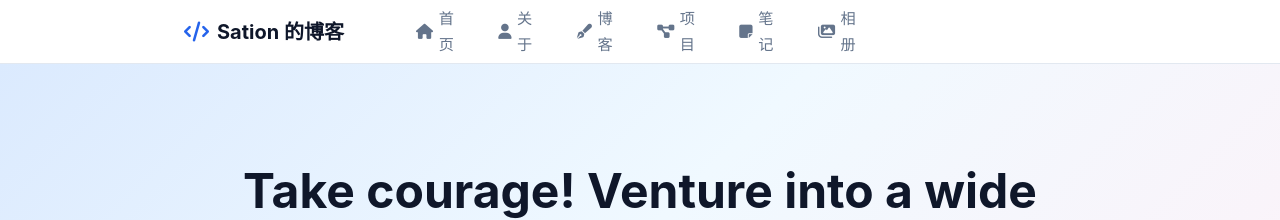
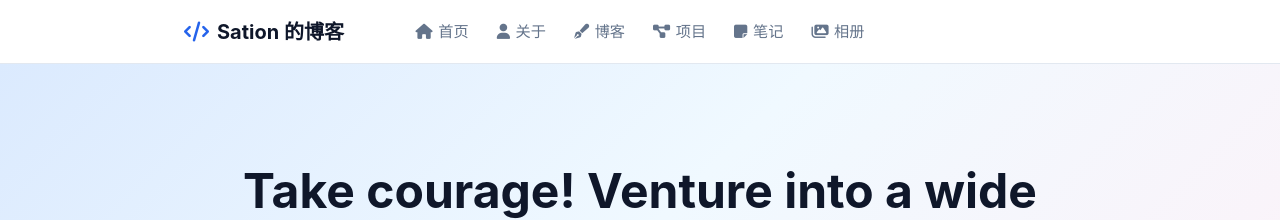
Before and after one commit to sationw/sationw.github.io, a Jekyll site: the page built from index.html, in a window 1280 px wide. Shown: the top 220 px of the page. Built offline with Jekyll 4.4.1, drawn with Linux system fonts in a browser that asks for light colours.

Commit message:
fix: 修复导航栏选项水平显示

```diff
--- a/_layouts/default.html
+++ b/_layouts/default.html
@@ -19,9 +19,11 @@
   <!-- Navigation -->
   <nav class="navbar">
     <div class="container">
+      <div class="navbar-left">
         <a href="{{ '/' | relative_url }}" class="navbar-brand">
           <i class="fas fa-code"></i> {{ site.title }}
         </a>
+      </div>
       <ul class="navbar-nav">
         <li><a href="{{ '/' | relative_url }}"><i class="fas fa-home"></i> 首页</a></li>
         <li><a href="{{ '/about' | relative_url }}"><i class="fas fa-user"></i> 关于</a></li>
@@ -30,9 +32,11 @@
         <li><a href="{{ '/notes' | relative_url }}"><i class="fas fa-sticky-note"></i> 笔记</a></li>
         <li><a href="{{ '/gallery' | relative_url }}"><i class="fas fa-images"></i> 相册</a></li>
       </ul>
+      <div class="navbar-right">
         <button class="nav-toggle" id="navToggle">
           <i class="fas fa-bars"></i>
         </button>
+      </div>
     </div>
   </nav>
 
--- a/assets/css/main.css
+++ b/assets/css/main.css
@@ -136,9 +136,23 @@ pre code {
 .navbar .container {
   display: flex;
   align-items: center;
-  justify-content: flex-start;
+  justify-content: space-between;
   height: 100%;
-  position: relative;
+}
+
+.navbar-left {
+  flex: 1;
+  display: flex;
+  align-items: center;
+  min-width: 0;
+}
+
+.navbar-right {
+  flex: 1;
+  display: flex;
+  align-items: center;
+  justify-content: flex-end;
+  min-width: 0;
 }
 
 .navbar-brand {
@@ -155,21 +169,26 @@ pre code {
 }
 
 .navbar-nav {
-  position: absolute;
-  left: 50%;
-  transform: translateX(-50%);
   display: flex;
+  flex-direction: row;
+  flex-wrap: nowrap;
   list-style: none;
   gap: 0.25rem;
   margin: 0;
   padding: 0;
+  white-space: nowrap;
+}
+
+.navbar-nav li {
+  flex-shrink: 0;
 }
 
 .navbar-nav li a {
   display: flex;
   align-items: center;
   gap: 0.35rem;
-  padding: 0.5rem 1rem;
+  padding: 0.5rem 0.75rem;
+  white-space: nowrap;
   color: var(--text-light) !important;
   border-radius: var(--radius-sm);
   font-size: 0.95rem;
@@ -185,7 +204,6 @@ pre code {
 
 .nav-toggle {
   display: none;
-  margin-left: auto;
   background: none;
   border: none;
   font-size: 1.3rem;
```
Lines whose indentation alone changed are shown as unchanged.
